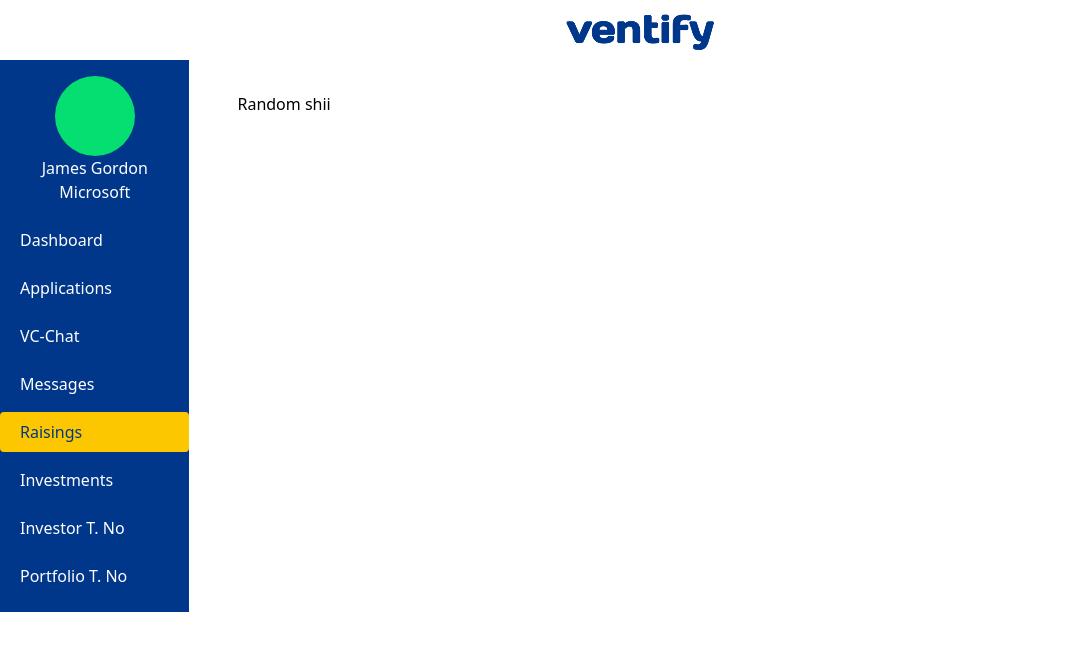
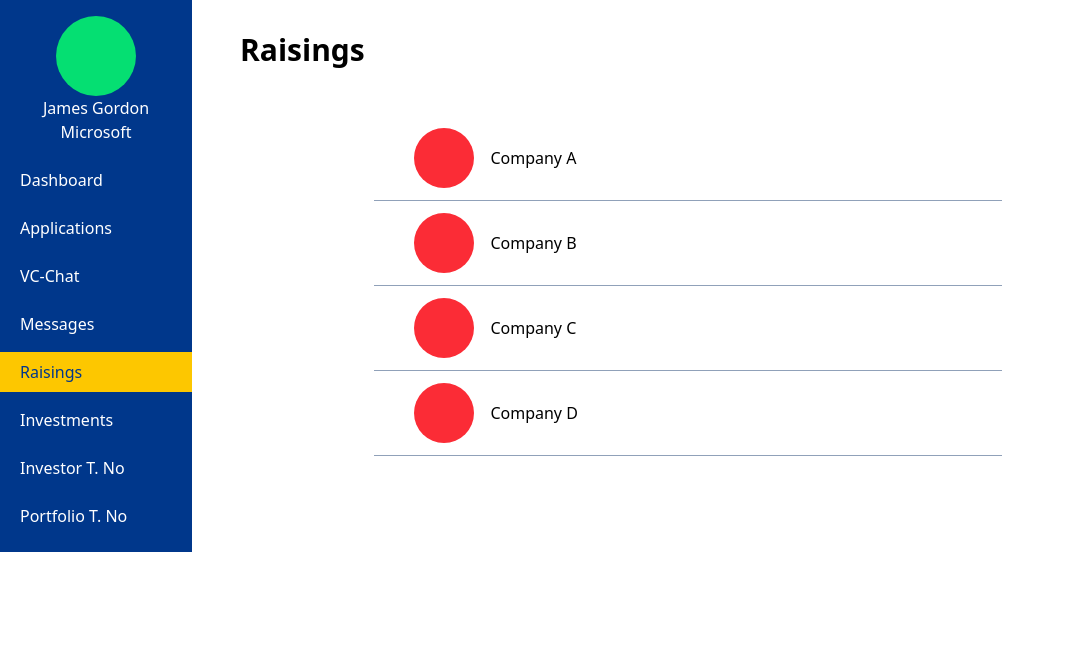
Before and after one commit to Ventify-Org/Ventify-Frontend, a React (Vite) app in the folder ventify/: page /dashboard in a window 1280 px wide. Both pictures are taken after a click on the button "Raisings". Shown: the top 650 px of the page, without its empty margins (0-1065 px from the left). Built offline with nearby package versions, Linux system fonts and the light colour scheme.

Commit message:
Add Raisings component and integrate with Dashboard

```diff
--- a/ventify/src/components/Dashboard.tsx
+++ b/ventify/src/components/Dashboard.tsx
@@ -1,9 +1,10 @@
 import { useState } from "react";
+import Raisings from "./Raisings";
 
 const Dashboard = () => {
   const [activeSection, setActiveSection] = useState<string>("Dashboard");
+  const [selectedCompany, setSelectedCompany] = useState<string | null>(null);
 
-  // Explicitly typing the sections object
   const sections: Record<string, JSX.Element> = {
     Dashboard: (
       <div>
@@ -33,9 +34,10 @@ const Dashboard = () => {
       </div>
     ),
     Raisings: (
-      <div>
-        <p>Random shii</p>
-      </div>
+      <Raisings
+        selectedCompany={selectedCompany}
+        setSelectedCompany={setSelectedCompany}
+      />
     ),
     Investments: (
       <div>
@@ -58,11 +60,7 @@ const Dashboard = () => {
   };
 
   return (
-    <section>
-      <nav className="flex justify-center items-center">
-        <img src="/logo.png" />
-      </nav>
-      <div className="flex gap-4">
+    <section className="flex gap-4">
       {/* Sidebar */}
       <div className="w-[15%] bg-[#00378B] text-white flex flex-col items-center py-4">
         <div className="w-20 h-20 rounded-full bg-green-400"></div>
@@ -73,10 +71,8 @@ const Dashboard = () => {
           {Object.keys(sections).map((section) => (
             <button
               key={section}
-                className={`px-5 py-2 rounded w-full text-left ${
-                  activeSection === section
-                    ? "bg-yellow-400 text-[#00378B]"
-                    : ""
+              className={`px-5 py-2 w-full text-left ${
+                activeSection === section ? "bg-yellow-400 text-[#00378B]" : ""
               }`}
               onClick={() => setActiveSection(section)}
             >
@@ -87,10 +83,7 @@ const Dashboard = () => {
       </div>
 
       {/* Main Content */}
-        <div className="w-[85%] flex flex-col p-8">
-          {sections[activeSection]}
-        </div>
-      </div>
+      <div className="w-3/4 flex flex-col p-8">{sections[activeSection]}</div>
     </section>
   );
 };
--- /dev/null
+++ b/ventify/src/components/Raisings.tsx
@@ -0,0 +1,48 @@
+const Raisings = ({
+  selectedCompany,
+  setSelectedCompany,
+}: {
+  selectedCompany: string | null;
+  setSelectedCompany: (company: string | null) => void;
+}) => {
+  return selectedCompany ? (
+    <div className="px-5 text-sm">
+      <div className="flex items-center gap-6 py-2">
+        <div className="bg-red-500 w-15 h-15 rounded-full"></div>
+        <p> {selectedCompany}</p>
+      </div>
+
+      <div className="py-8">
+        <p>Annual Revenue: </p>
+        <p>Round: </p>
+        <p>Traction</p>
+        <p>Purpose</p>
+        <p>Last Raised</p>
+      </div>
+      <button
+        className="mt-4 px-4 py-2 bg-[#00378B] text-white rounded"
+        onClick={() => setSelectedCompany(null)}
+      >
+        Back to List
+      </button>
+    </div>
+  ) : (
+    <div>
+      <h1 className="text-3xl font-bold">Raisings</h1>
+      <div className="flex flex-col items-center mt-12">
+        {["Company A", "Company B", "Company C", "Company D"].map((company) => (
+          <div
+            key={company}
+            className="border-b-[1px] border-slate-400 flex py-3 gap-4 items-center w-[70%] px-10 cursor-pointer"
+            onClick={() => setSelectedCompany(company)}
+          >
+            <div className="bg-red-500 w-15 h-15 rounded-full"></div>
+            <p>{company}</p>
+          </div>
+        ))}
+      </div>
+    </div>
+  );
+};
+
+export default Raisings;
```
Lines whose indentation alone changed are shown as unchanged.
